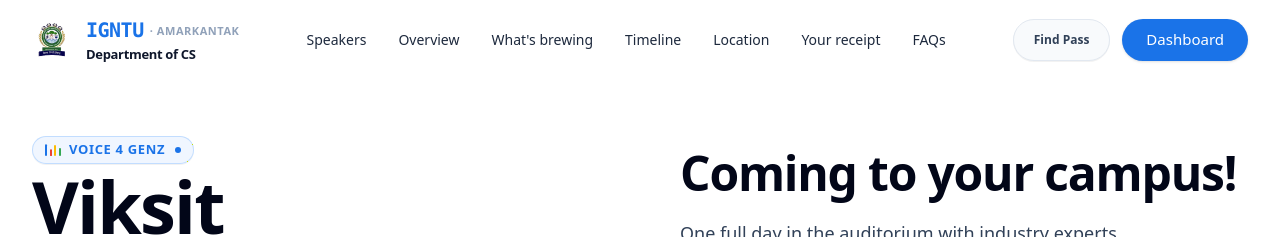
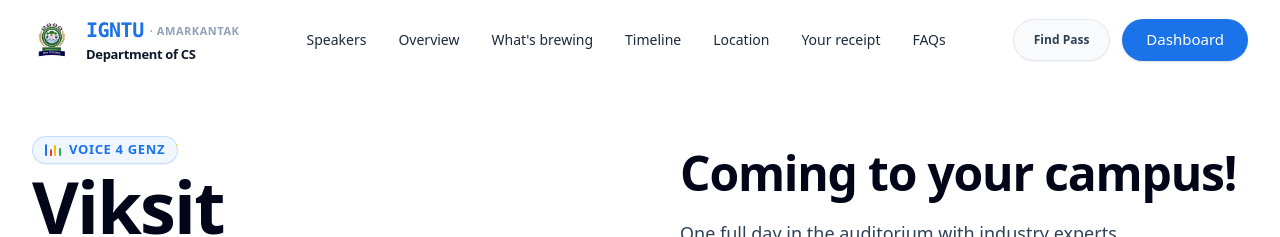
Before and after one commit to Peeyush2006/Workshop-igntu, a Next.js app: page / in a window 1280 px wide. Shown: the top 237 px of the page. Built offline with nearby package versions, Linux system fonts and the light colour scheme.

Commit message:
Remove dot indicator from Voice 4 GenZ badge

```diff
--- a/src/components/Hero.tsx
+++ b/src/components/Hero.tsx
@@ -112,12 +112,6 @@
 
                     <span className="text-xs sm:text-[13px] font-black uppercase tracking-wider text-[#1A73E8] font-sans leading-none">
                       Voice 4 GenZ
-                    </span>
-
-                    {/* Live pulsating indicator dot */}
-                    <span className="relative flex h-1.5 w-1.5 shrink-0 ml-0.5">
-                      <span className="animate-ping absolute inline-flex h-full w-full rounded-full bg-blue-400 opacity-75"></span>
-                      <span className="relative inline-flex rounded-full h-1.5 w-1.5 bg-[#1A73E8]"></span>
                     </span>
                   </div>
 
```
